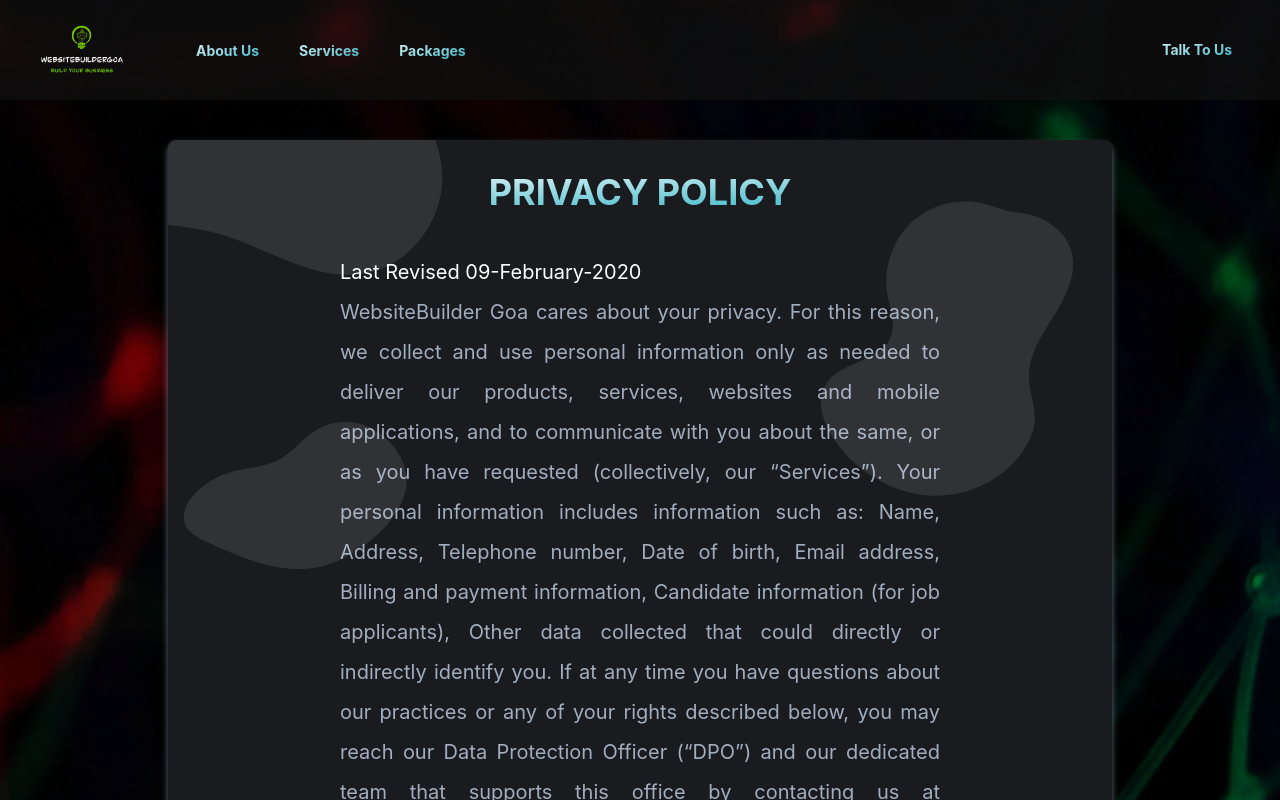
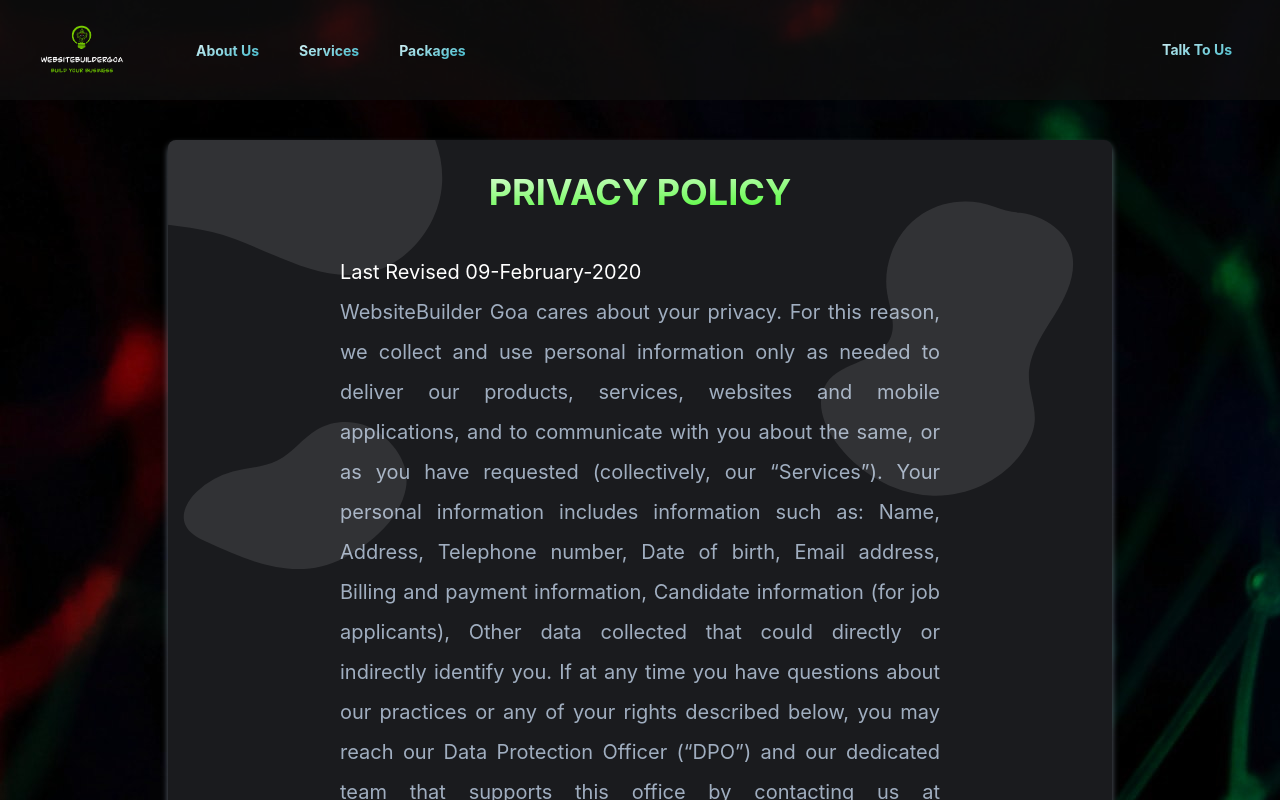
Before and after one commit to WebsiteBuildersGoa/WebsiteBuildersGoa, a React (Create React App) app: page /policies in a window 1280 px wide. Shown: the top 800 px of the page. Built offline with nearby package versions, Linux system fonts and the light colour scheme.

Commit message:
Update policies.js

```diff
--- a/src/policies.js
+++ b/src/policies.js
@@ -34,7 +34,7 @@ const Milestones = () => {
           </defs>
         </svg>
         {/* <Stack pos="relative" zIndex={1} direction="column" spacing={5} textAlign="left"> */}
-          <chakra.h1 mb="40px"justifyContent="center" textAlign="center" bgGradient="linear(to-br,  white, #15aabf)" bgClip="text" fontSize="4xl" lineHeight={10} fontWeight="bold">
+          <chakra.h1 mb="40px"justifyContent="center" textAlign="center" bgGradient="linear(to-br,  white,#26f705)" bgClip="text" fontSize="4xl" lineHeight={10} fontWeight="bold">
           PRIVACY POLICY
           </chakra.h1>
           <chakra.h1 mx="auto"justifyContent="space-between" textAlign="justify"color="gray.400" fontSize="xl" maxW="600px" lineHeight={2}>
```
